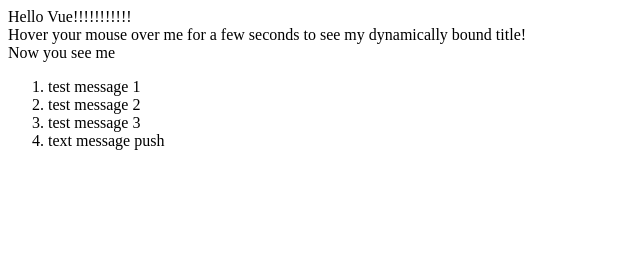
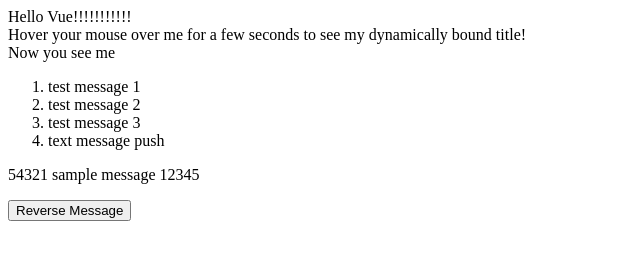
Before and after one commit to YoshikazuHosono/vue_sandbox, a plain HTML site: page www/index.html in a window 1280 px wide. Shown: the whole page, without its empty margins (0-640 px from the left). Drawn offline with nearby package versions, Linux system fonts and the light colour scheme.

Commit message:
reverseMessage

```diff
--- a/www/index.html
+++ b/www/index.html
@@ -33,6 +33,11 @@
         </ol>
     </div>
 
+    <div id="app-5">
+        <p>{{ message }}</p>
+        <button v-on:click="reverseMessage">Reverse Message</button>
+    </div>
+
     <script src="./index.js"></script>
 </body>
 </html>
--- a/www/index.js
+++ b/www/index.js
@@ -33,3 +33,16 @@ var app4 = new Vue({
   }
 })
 app4.todos.push({ text: 'text message push' })
+
+var app5 = new Vue({
+  el: '#app-5',
+  data: {
+    message : "54321 sample message 12345"
+  },
+  methods: {
+    reverseMessage : function(){
+        this.message = this.message.split('').reverse().join('')
+        this.message = this.message + "12345"
+    }
+  }
+})
```
